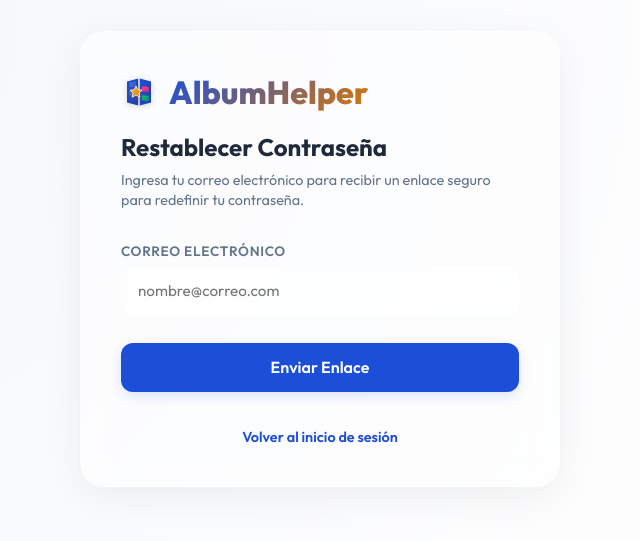
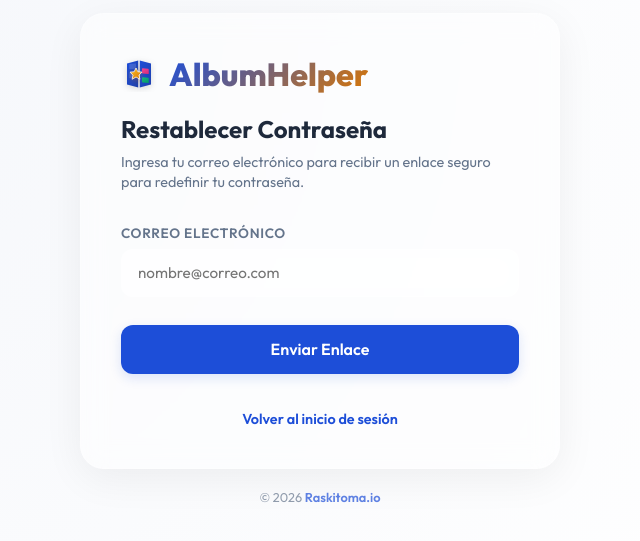
Before and after one commit to raskitoma/AlbumHelper, a Next.js app: page /forgot-password in a window 1280 px wide. Shown: the part 141-682 px from the top of the page, without its empty margins (320-960 px from the left). Built offline with nearby package versions, Linux system fonts and the light colour scheme.

Commit message:
feat: add Raskitoma.io copyright notice footer to all auth pages and main dashboard layout

```diff
--- a/src/app/auth.module.css
+++ b/src/app/auth.module.css
@@ -1,11 +1,13 @@
 .container {
   display: flex;
+  flex-direction: column;
   align-items: center;
   justify-content: center;
   min-height: 100vh;
   width: 100vw;
   padding: 1.5rem;
   background: radial-gradient(circle at 10% 20%, var(--bg-primary) 0%, var(--bg-secondary) 90%);
+  gap: 1.25rem;
 }
 
 .card {
@@ -231,3 +233,21 @@
     padding: 1.5rem;
   }
 }
+
+.authCopyright {
+  font-size: 0.8rem;
+  color: var(--text-secondary);
+  opacity: 0.7;
+  text-align: center;
+  animation: fadeIn 0.8s cubic-bezier(0.16, 1, 0.3, 1);
+}
+
+.authCopyright a {
+  color: var(--primary);
+  text-decoration: none;
+  font-weight: 600;
+}
+
+.authCopyright a:hover {
+  text-decoration: underline;
+}
--- a/src/app/forgot-password/page.tsx
+++ b/src/app/forgot-password/page.tsx
@@ -86,6 +86,12 @@ export default function ForgotPasswordPage() {
           </div>
         )}
       </div>
+      <footer className={styles.authCopyright}>
+        &copy; {new Date().getFullYear()}{" "}
+        <a href="https://raskitoma.io" target="_blank" rel="noopener noreferrer">
+          Raskitoma.io
+        </a>
+      </footer>
     </main>
   );
 }
--- a/src/app/login/page.tsx
+++ b/src/app/login/page.tsx
@@ -43,6 +43,12 @@ export default async function LoginPage() {
           <LoginForm />
         </Suspense>
       </div>
+      <footer className={styles.authCopyright}>
+        &copy; {new Date().getFullYear()}{" "}
+        <a href="https://raskitoma.io" target="_blank" rel="noopener noreferrer">
+          Raskitoma.io
+        </a>
+      </footer>
     </main>
   );
 }
--- a/src/app/register/page.tsx
+++ b/src/app/register/page.tsx
@@ -43,6 +43,12 @@ export default async function RegisterPage() {
           <RegisterForm />
         </Suspense>
       </div>
+      <footer className={styles.authCopyright}>
+        &copy; {new Date().getFullYear()}{" "}
+        <a href="https://raskitoma.io" target="_blank" rel="noopener noreferrer">
+          Raskitoma.io
+        </a>
+      </footer>
     </main>
   );
 }
--- a/src/app/reset-password/page.tsx
+++ b/src/app/reset-password/page.tsx
@@ -139,6 +139,12 @@ export default function ResetPasswordPage() {
           <ResetPasswordForm />
         </Suspense>
       </div>
+      <footer className={styles.authCopyright}>
+        &copy; {new Date().getFullYear()}{" "}
+        <a href="https://raskitoma.io" target="_blank" rel="noopener noreferrer">
+          Raskitoma.io
+        </a>
+      </footer>
     </main>
   );
 }
--- a/src/app/setup/page.tsx
+++ b/src/app/setup/page.tsx
@@ -35,6 +35,12 @@ export default async function SetupPage() {
         </div>
         <SetupForm />
       </div>
+      <footer className={styles.authCopyright}>
+        &copy; {new Date().getFullYear()}{" "}
+        <a href="https://raskitoma.io" target="_blank" rel="noopener noreferrer">
+          Raskitoma.io
+        </a>
+      </footer>
     </main>
   );
 }
```
Also changed, not shown: src/components/DashboardLayout.module.css (+19 -0 lines), src/components/DashboardLayout.tsx (+9 -1 lines).
